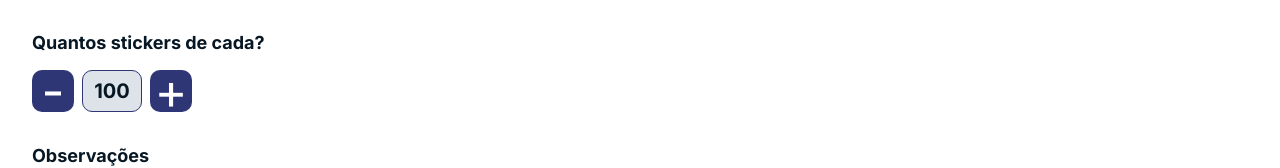
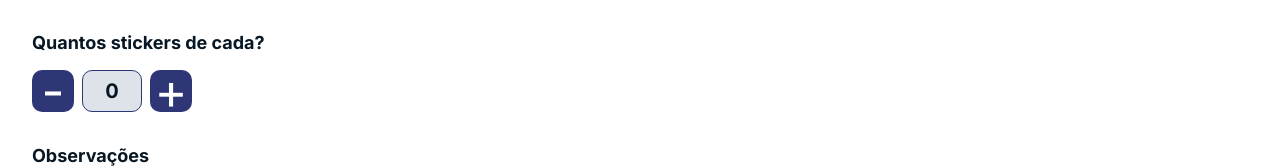
Before and after one commit to gabriellymoura/formulario-react, a React (Vite) app: page / in a window 1280 px wide. Shown: the part 356-524 px from the top of the page. Built offline with nearby package versions, Linux system fonts and the light colour scheme.

Commit message:
utilizando useState para incrementar/decrementar contador

```diff
--- a/src/components/Counter.component.tsx
+++ b/src/components/Counter.component.tsx
@@ -1,13 +1,27 @@
+import { useState } from "react";
 import styled from "styled-components";
 
 const Counter = () => {
+
+  const [count, setCount] = useState<number>(0);
+
+  const decrementarContador = () => {
+    setCount(count - 1)
+  };
+
+  const incrementarContador = () => {
+    setCount(count + 1)
+  };
+
   return (
     <Container>
       <Title>Quantos stickers de cada?</Title>
       <CounterWrapper>
-        <ButtonCounter>-</ButtonCounter>
-        <DisplayCounter>100</DisplayCounter>
-        <ButtonCounter>+</ButtonCounter>
+        <ButtonCounter onClick={decrementarContador}>-</ButtonCounter>
+        <DisplayCounter>
+          { count }
+        </DisplayCounter>
+        <ButtonCounter onClick={incrementarContador}>+</ButtonCounter>
       </CounterWrapper>
     </Container>
   );
```
